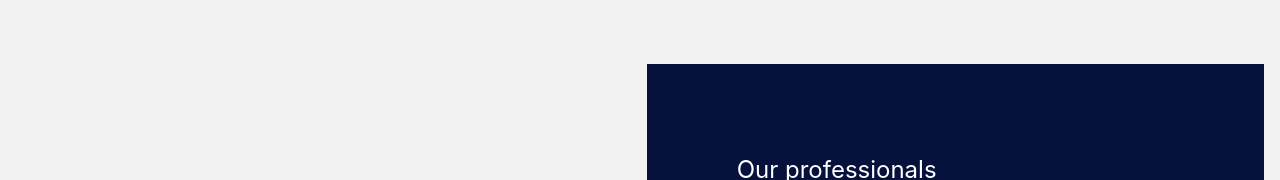
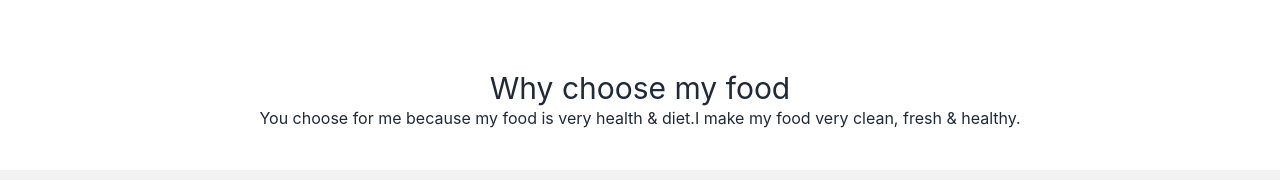
Before and after one commit to Ibrahim-Sikder/service-review-server, a React (Create React App) app in the folder food-service/: page / in a window 1280 px wide. Shown: the part 1672-1852 px from the top of the page. Built offline with nearby package versions, Linux system fonts and the light colour scheme; no server answers.

Commit message:
update-some-feature

```diff
--- a/food-service/src/Pages/ChooseSection/Choose.js
+++ b/food-service/src/Pages/ChooseSection/Choose.js
@@ -2,13 +2,18 @@ import React from 'react';
 import './Choos.css';
 const Choose = () => {
     return (
-        <div>
+        <div className='mt-20'>
+          <div className='text-center w-50 mb-10'>
+            <h2 className='text-3xl'>Why choose my food</h2>
+            <p >You choose for me because my food is very health & diet.I make my food very clean, fresh & healthy.</p>
+          </div>
+
            <div className="hero min-h-screen bg-base-200">
   <div className="hero-content flex-col lg:flex-row-reverse">
     <div className="text-center choosText lg:text-left w-2/4">
         <p className='text-2xl mb-5'>Our professionals</p>
       <h1 className='text-5xl mb-5'>
-      We have professionals <br />
+      I have professionals <br />
        healthy food cooking & <br /> diet consultant
       </h1>
       <p className='text-2xl'>
--- a/food-service/src/Pages/Reviews/Reviews.js
+++ b/food-service/src/Pages/Reviews/Reviews.js
@@ -1,10 +1,12 @@
 import React, { useContext, useEffect, useState } from 'react';
 import { AuthContext } from '../../context/AuthProvider';
+import useTitle from '../../hooks/UseTitle';
 import ReviewRow from './ReviewRow/ReviewRow';
 
 
 
 const Reviews = () => {
+  useTitle('Review')
   const {user, logOut} = useContext(AuthContext);
   const [reviews, setReview] = useState({});
   useEffect(()=>{
```
Also changed, not shown: 1 other file (tests, documents, lock files or other folders).
